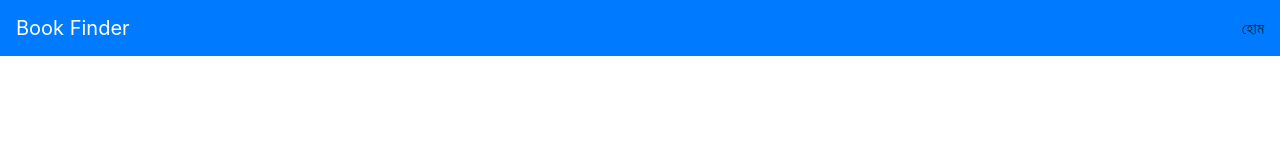
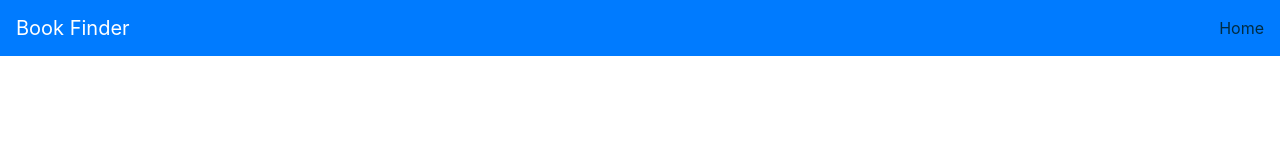
Before and after one commit to saifulislamniloy/book-finder, a React (Create React App) app: page / in a window 1280 px wide. Shown: the top 160 px of the page. Built offline with nearby package versions, Linux system fonts and the light colour scheme.

Commit message:
App Name Given - Book Finder

```diff
--- a/public/index.html
+++ b/public/index.html
@@ -24,7 +24,7 @@
       work correctly both with client-side routing and a non-root public URL.
       Learn how to configure a non-root public URL by running `npm run build`.
     -->
-    <title>React App</title>
+    <title>Book Finder</title>
   </head>
   <body>
     <noscript>You need to enable JavaScript to run this app.</noscript>
--- a/src/components/TopNavigation.js
+++ b/src/components/TopNavigation.js
@@ -14,7 +14,7 @@ class TopNavigation extends Component {
                             <Nav className="mr-auto">
                             </Nav>
                             <Nav >
-                                <NavLink exact activeStyle={{color: '#002C42'}}  to="/">হোম</NavLink>
+                                <NavLink exact activeStyle={{color: '#002C42'}}  to="/">Home</NavLink>
                             </Nav>
                         </Navbar.Collapse>
                     </Navbar>
```
Also changed, not shown: 1 other file (tests, documents, lock files or other folders).
